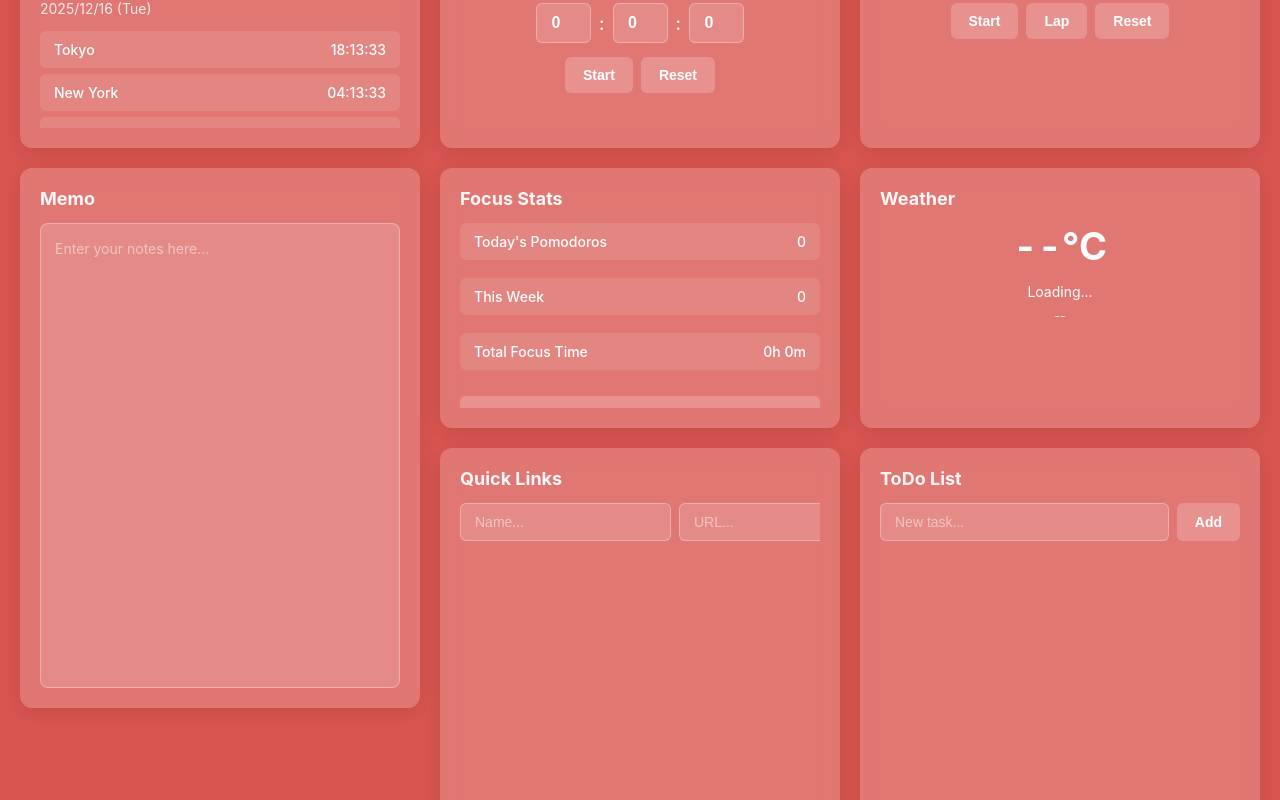
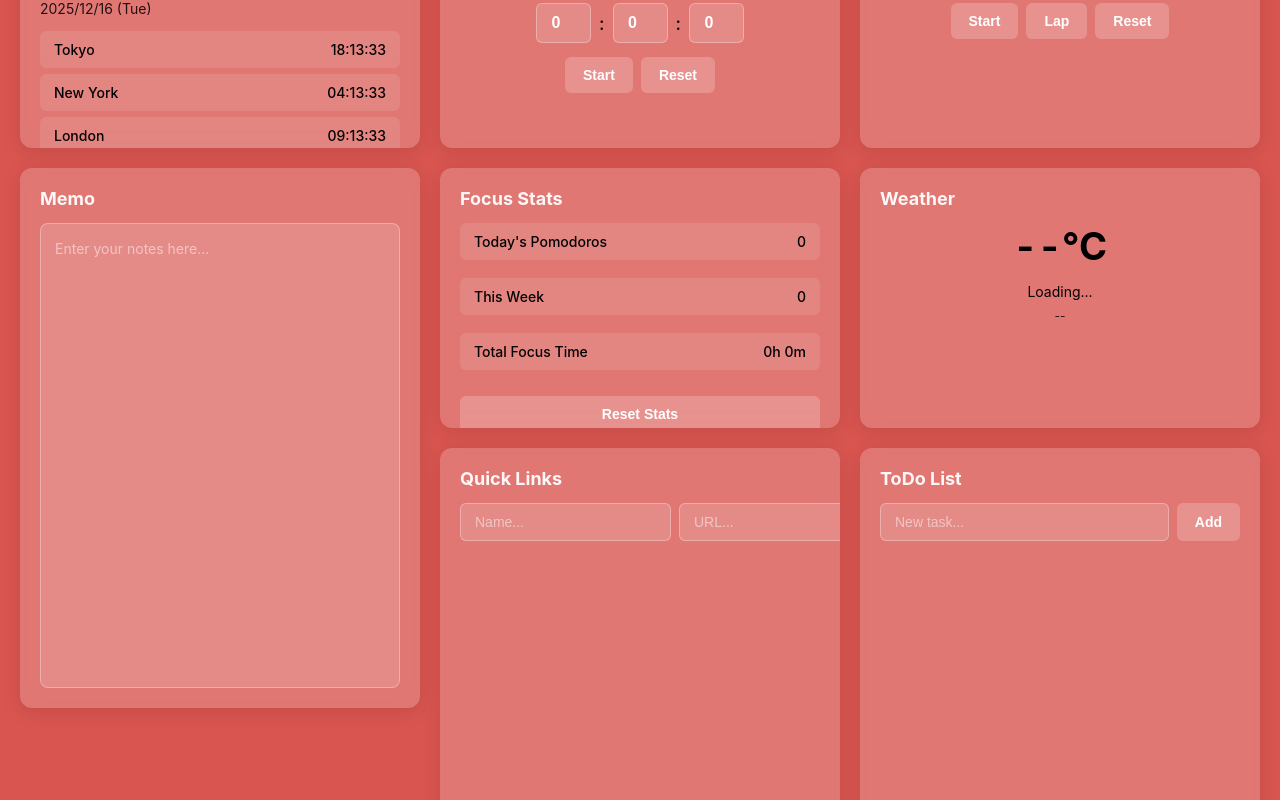
Before and after one commit to ikemenyuu0810-svg/home, a plain HTML site: page index.html in a window 1280 px wide. Shown: the part 478-1278 px from the top of the page. Drawn offline with Linux system fonts and the light colour scheme.

Commit message:
Update index.html

```diff
--- a/index.html
+++ b/index.html
@@ -189,14 +189,13 @@
       margin-bottom: 14px;
       opacity: 0.95;
     }
+    .card-content {
+  flex: 1;
+  display: flex;
+  flex-direction: column;
+  height: 100%;
+}
 
-    .card-content {
-      color: white;
-      flex: 1;
-      display: flex;
-      flex-direction: column;
-      overflow: hidden;
-    }
 
     .clock-time {
       font-size: 42px;
@@ -332,6 +331,7 @@
     .todo-input-wrapper {
       display: flex;
       gap: 8px;
+
       margin-bottom: 12px;
     }
 
```
